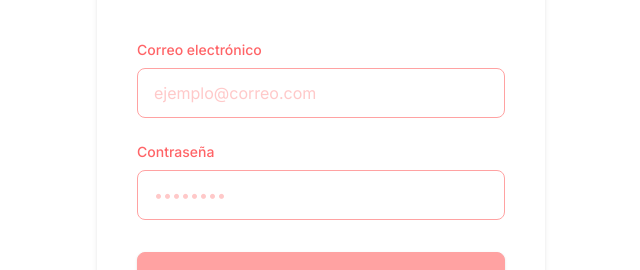
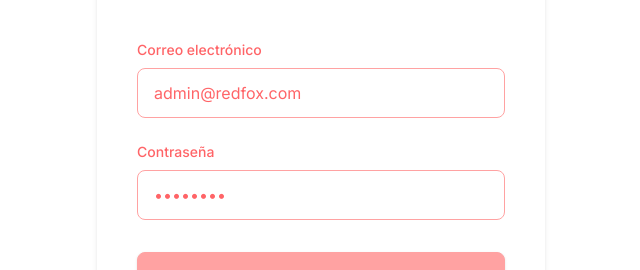
Before and after one commit to karelbyte/redfox-front, a Next.js app: page /login in a window 1280 px wide. Shown: the part 263-533 px from the top of the page, without its empty margins (319-959 px from the left). Built offline with nearby package versions, Linux system fonts and the light colour scheme.

Commit message:
fix persitense jwt

```diff
--- a/src/app/login/page.tsx
+++ b/src/app/login/page.tsx
@@ -5,8 +5,8 @@ import { useRouter } from 'next/navigation';
 import { useAuth } from '@/context/AuthContext';
 
 export default function LoginPage() {
-  const [email, setEmail] = useState('');
-  const [password, setPassword] = useState('');
+  const [email, setEmail] = useState('admin@redfox.com');
+  const [password, setPassword] = useState('admin123');
   const [error, setError] = useState('');
   const [loading, setLoading] = useState(false);
   const router = useRouter();
```
